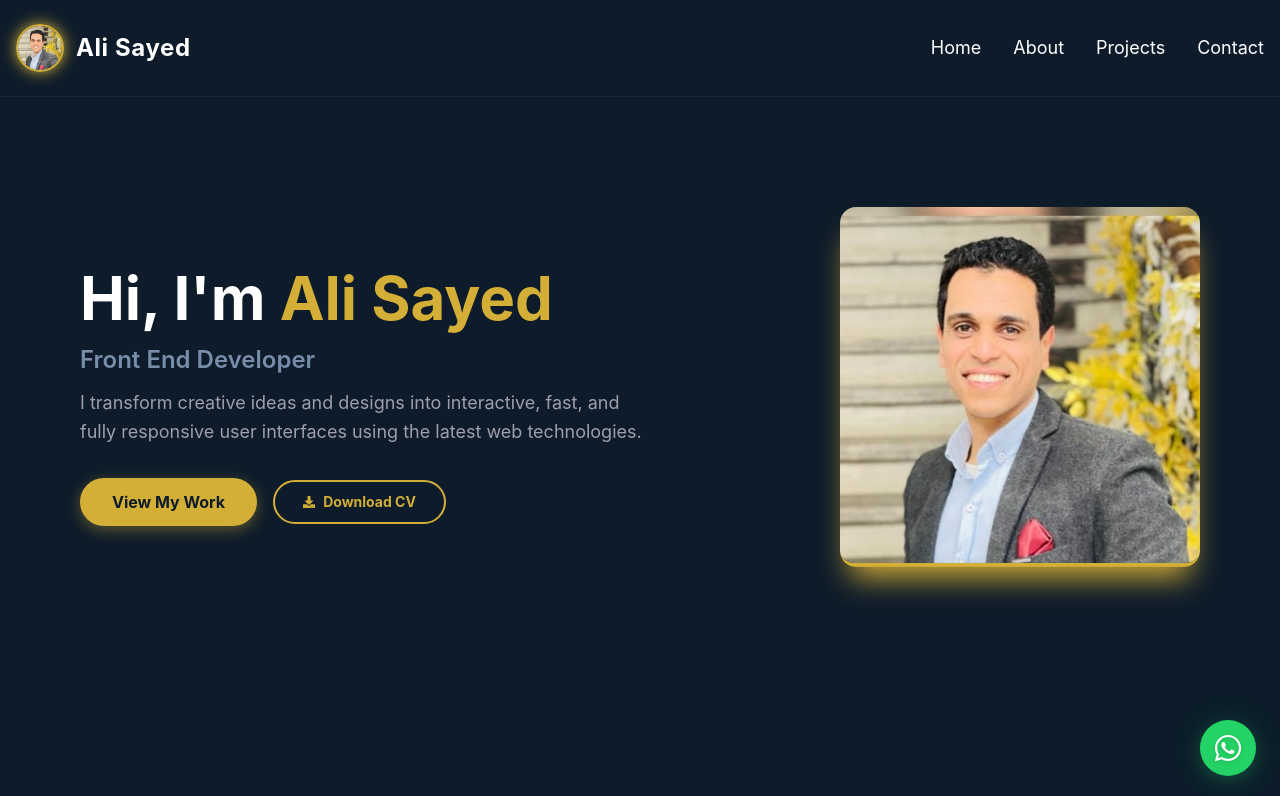
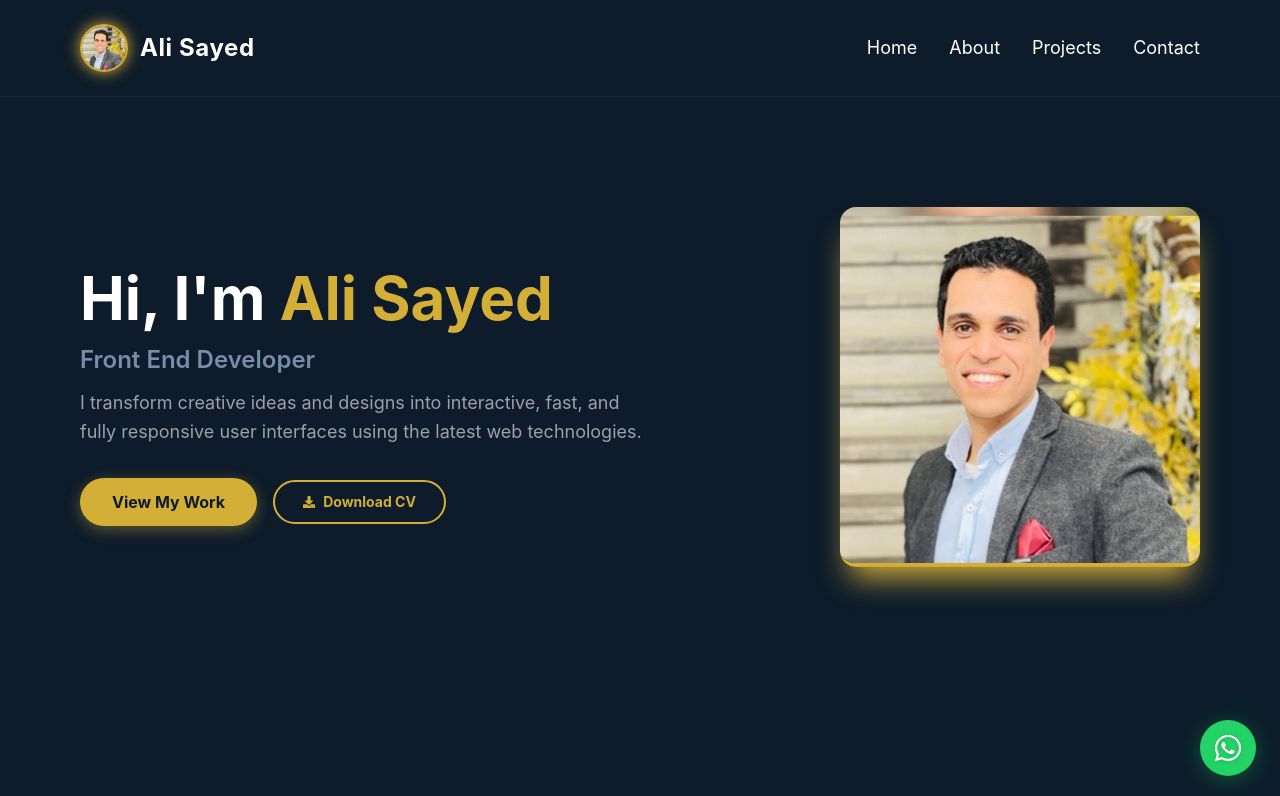
Before and after one commit to Ali-Ellithey/portfolio, a React (Vite) app: page / in a window 1280 px wide. Shown: the top 796 px of the page. Built offline with nearby package versions, Linux system fonts and the light colour scheme; a web font is replaced by a local one.

Commit message:
style: unify container dimensions with projects section

```diff
--- a/src/layout/Navbar.jsx
+++ b/src/layout/Navbar.jsx
@@ -7,7 +7,8 @@ export const Navbar = () => {
 
   return (
     <header className="bg-background border-b border-border relative z-50">
-      <nav className="container mx-auto px-4 py-6 flex justify-between items-center">
+      {/* 💡 أضفنا هنا max-w-6xl للتطابق، واستبدلنا space-x بـ gap-8 لضمان دقة الهوامش */}
+      <nav className="container mx-auto px-4 py-6 flex justify-between items-center max-w-6xl">
         {/* الشعار والاسم */}
         <a href="#" className="group inline-block">
           <div className="flex items-center gap-3">
@@ -31,13 +32,12 @@ export const Navbar = () => {
           </div>
         </a>
 
-        {/* أيقونة القائمة (Hamburger Menu) تظهر فقط في الموبايل وستكون أعلى القائمة الجانبية عند الفتح */}
+        {/* أيقونة القائمة (Hamburger Menu) تظهر فقط في الموبايل */}
         <button
           className="md:hidden text-white hover:text-highlight focus:outline-none transition-colors z-50 relative"
           onClick={() => setIsOpen(!isOpen)}
         >
           {isOpen ? (
-            // أيقونة (X) للإغلاق
             <svg
               className="w-8 h-8"
               fill="none"
@@ -52,7 +52,6 @@ export const Navbar = () => {
               />
             </svg>
           ) : (
-            // أيقونة القائمة (ثلاث خطوط)
             <svg
               className="w-8 h-8"
               fill="none"
@@ -69,8 +68,8 @@ export const Navbar = () => {
           )}
         </button>
 
-        {/* قائمة الروابط للشاشات الكبيرة (تختفي في الموبايل) */}
-        <ul className="hidden md:flex space-x-8">
+        {/* قائمة الروابط للشاشات الكبيرة - تم تحويلها لـ gap-8 بدلاً من space-x */}
+        <ul className="hidden md:flex items-center gap-8">
           <li>
             <a
               href="#home"
@@ -106,7 +105,7 @@ export const Navbar = () => {
         </ul>
       </nav>
 
-      {/* خلفية معتمة (Overlay) تظهر عند فتح القائمة، وتغلقها عند الضغط في أي مكان فارغ */}
+      {/* خلفية معتمة (Overlay) */}
       {isOpen && (
         <div
           className="md:hidden fixed inset-0 bg-black bg-opacity-60 z-40 transition-opacity"
@@ -114,7 +113,7 @@ export const Navbar = () => {
         />
       )}
 
-      {/* القائمة الجانبية (Sidebar) لشاشات الموبايل - تفتح من اليمين وتتوسطها الروابط */}
+      {/* القائمة الجانبية (Sidebar) لشاشات الموبايل */}
       <div
         className={`md:hidden fixed top-0 right-0 h-full w-[70%] sm:w-[50%] bg-surface border-l border-border z-40 shadow-2xl transition-transform duration-300 ease-in-out flex items-center justify-center ${
           isOpen ? "translate-x-0" : "translate-x-full"
```
